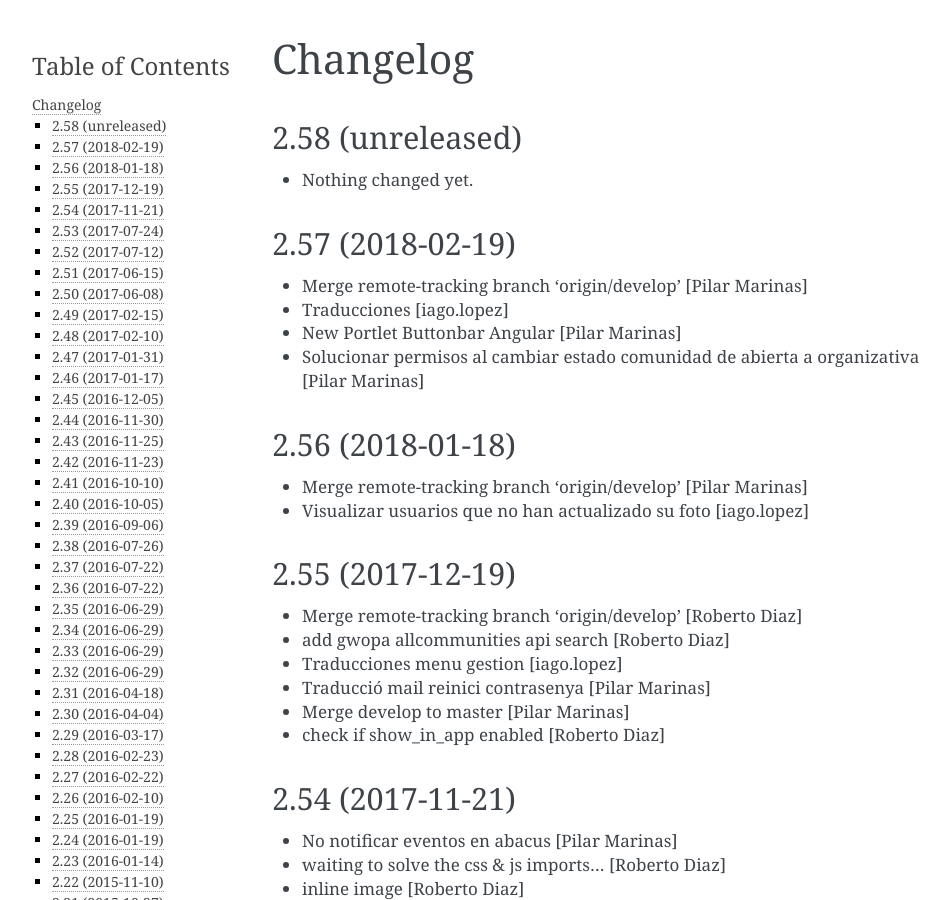
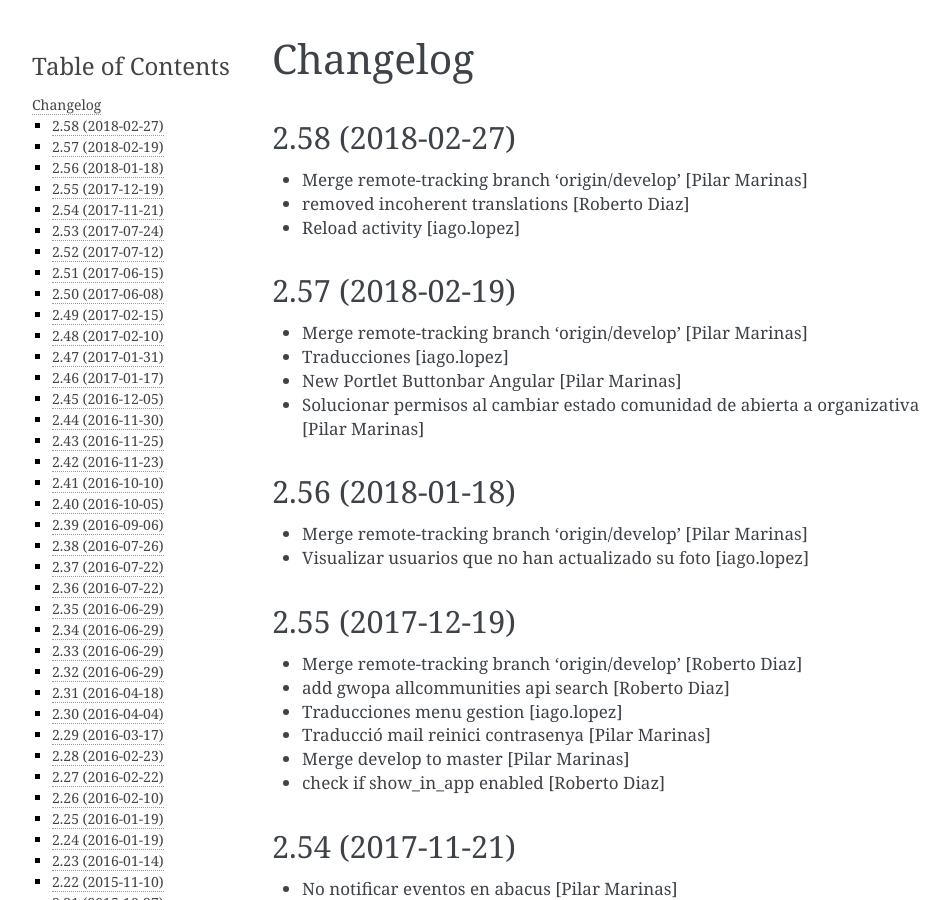
Before and after one commit to UPCnet/ulearn.core, a Sphinx documentation site: the page built from docs/HISTORY.rst, in a window 1280 px wide and 900 px high. Shown: the whole window, without its empty margins (148-1097 px from the left). Built offline with Sphinx 7.4.7, drawn with Linux system fonts in a browser that asks for light colours; pages that are not in the unit, such as notebooks, are missing from menus.

Commit message:
Preparing release 2.58

```diff
--- a/docs/HISTORY.rst
+++ b/docs/HISTORY.rst
@@ -1,11 +1,12 @@
 Changelog
 =========
 
-2.58 (unreleased)
+2.58 (2018-02-27)
 -----------------
 
-- Nothing changed yet.
-
+* Merge remote-tracking branch 'origin/develop' [Pilar Marinas]
+* removed incoherent translations [Roberto Diaz]
+* Reload activity [iago.lopez]
 
 2.57 (2018-02-19)
 -----------------
--- a/setup.py
+++ b/setup.py
@@ -1,7 +1,7 @@
 from setuptools import setup, find_packages
 import os
 
-version = '2.58.dev0'
+version = '2.58'
 
 README = open('README.rst').read()
 HISTORY = open(os.path.join('docs', 'HISTORY.rst')).read()
```
